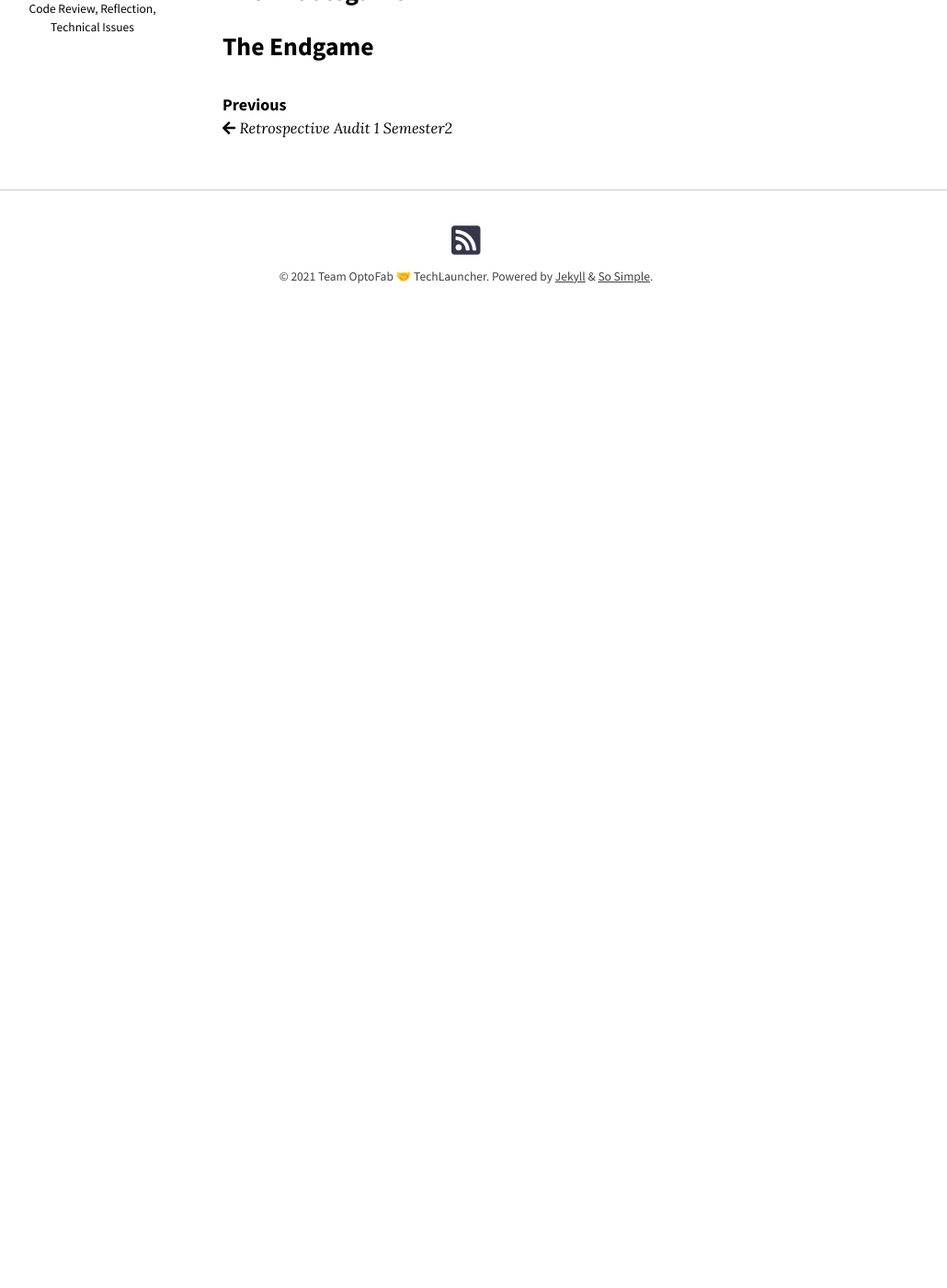
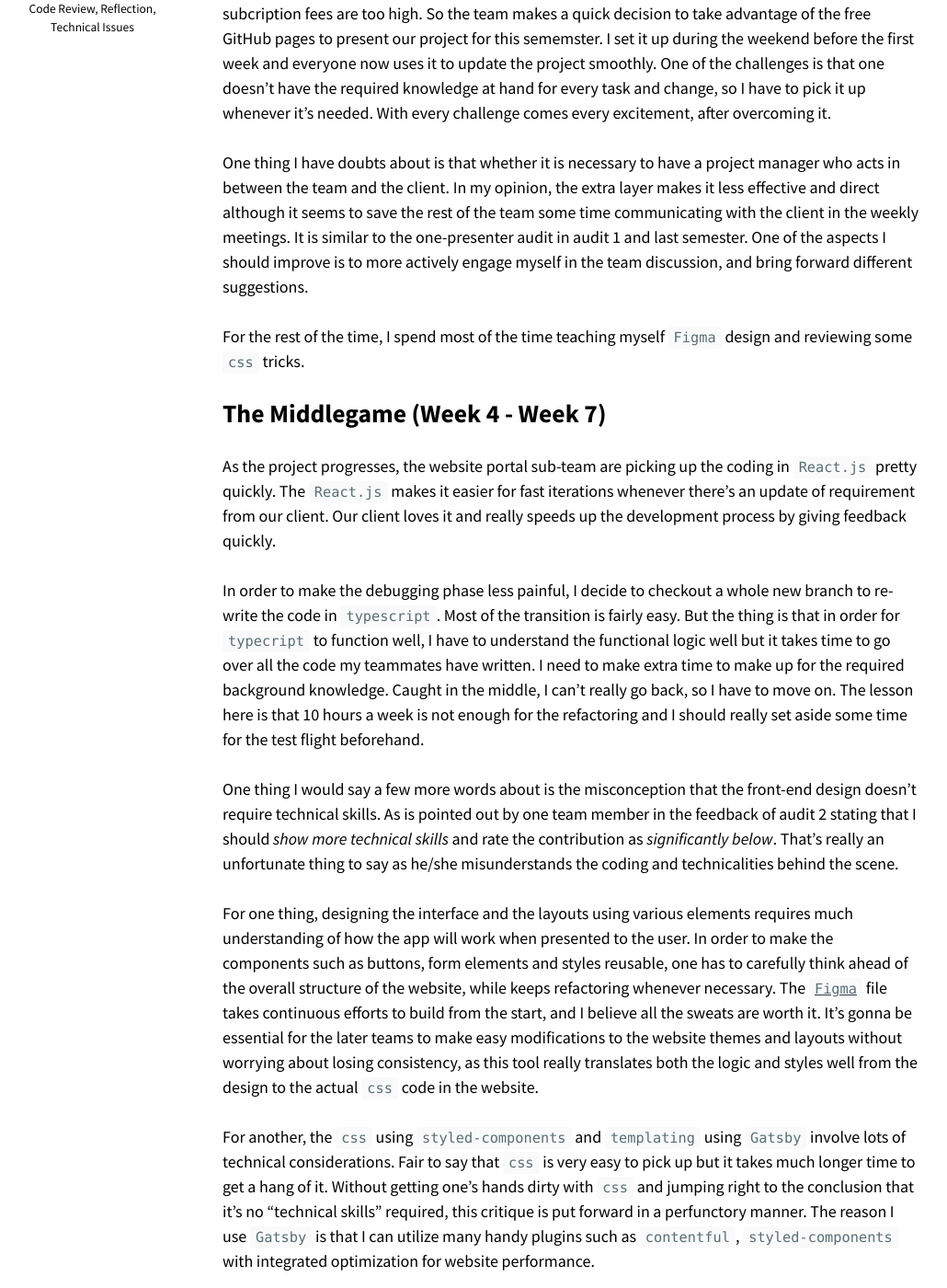
Before and after one commit to optofab/optofab.github.io, a Jekyll site: the page built from _retrospectives/2021-09-04-Retrospective-Indivisual-Phillip.md, in a window 1280 px wide and 1400 px high, scrolled down 707 px. Shown: the whole window at 92% size, without its empty margins (133-1163 px from the left). Built offline with Jekyll 4.4.1, drawn with Linux system fonts in a browser that asks for light colours; nearby versions of some CDN libraries; emoji names are drawn with the system emoji font; before the commit the page ends 1090 px from its top, so only the background shows below that; some of the changed text lies outside the part shown.

Commit message:
add indivisual retrospective

```diff
--- a/_retrospectives/2021-09-04-Retrospective-Indivisual-Phillip.md
+++ b/_retrospectives/2021-09-04-Retrospective-Indivisual-Phillip.md
@@ -10,8 +10,28 @@ tag:
 
 > “Everything that irritates us about others can lead us to an understanding of ourselves.” ― [Carl Gustav Jung](https://en.wikipedia.org/wiki/Carl_Jung)
 
-## The Opening
+## The Opening (Week 1 - Week 3)
 
-## The Middlegame
+The team has to migrate the original landing page hosted on Confluence to GitHub because the subcription fees are too high. So the team makes a quick decision to take advantage of the free GitHub pages to present our project for this sememster. I set it up during the weekend before the first week and everyone now uses it to update the project smoothly. One of the challenges is that one doesn't have the required knowledge at hand for every task and change, so I have to pick it up whenever it's needed. With every challenge comes every excitement, after overcoming it.
 
-## The Endgame
+One thing I have doubts about is that whether it is necessary to have a project manager who acts in between the team and the client. In my opinion, the extra layer makes it less effective and direct although it seems to save the rest of the team some time communicating with the client in the weekly meetings. It is similar to the one-presenter audit in audit 1 and last semester. One of the aspects I should improve is to more actively engage myself in the team discussion, and bring forward different suggestions.
+
+For the rest of the time, I spend most of the time teaching myself `Figma` design and reviewing some `css` tricks.
+
+## The Middlegame (Week 4 - Week 7)
+
+As the project progresses, the website portal sub-team are picking up the coding in `React.js` pretty quickly. The `React.js` makes it easier for fast iterations whenever there's an update of requirement from our client. Our client loves it and really speeds up the development process by giving feedback quickly.
+
+In order to make the debugging phase less painful, I decide to checkout a whole new branch to re-write the code in `typescript`. Most of the transition is fairly easy. But the thing is that in order for `typecript` to function well, I have to understand the functional logic well but it takes time to go over all the code my teammates have written. I need to make extra time to make up for the required background knowledge. Caught in the middle, I can't really go back, so I have to move on. The lesson here is that 10 hours a week is not enough for the refactoring and I should really set aside some time for the test flight beforehand.
+
+One thing I would say a few more words about is the misconception that the front-end design doesn't require technical skills. As is pointed out by one team member in the feedback of audit 2 stating that I should _show more technical skills_ and rate the contribution as _significantly below_. That's really an unfortunate thing to say as he/she misunderstands the coding and technicalities behind the scene.
+
+For one thing, designing the interface and the layouts using various elements requires much understanding of how the app will work when presented to the user. In order to make the components such as buttons, form elements and styles reusable, one has to carefully think ahead of the overall structure of the website, while keeps refactoring whenever necessary. The [`Figma`](https://www.figma.com/file/ol7ZmeiJ24GHMqA7N7IebW/OptoFab?node-id=0%3A1) file takes continuous efforts to build from the start, and I believe all the sweats are worth it. It's gonna be essential for the later teams to make easy modifications to the website themes and layouts without worrying about losing consistency, as this tool really translates both the logic and styles well from the design to the actual `css` code in the website.
+
+For another, the `css` using `styled-components` and `templating` using `Gatsby` involve lots of technical considerations. Fair to say that `css` is very easy to pick up but it takes much longer time to get a hang of it. Without getting one's hands dirty with `css` and jumping right to the conclusion that it's no "technical skills" required, this critique is put forward in a perfunctory manner. The reason I use `Gatsby` is that I can utilize many handy plugins such as `contentful`, `styled-components` with integrated optimization for website performance.
+
+In my case, I have scanned through lots of the written code on the front-end development on GitHub repo, although reading them is no enjoyable in any sense, I very much appreciate the efforts that's devoted to it. I also try to code part of it myself to get it working such as the form generating and uploading funcitonalities, and compare it with the existed code. Only after then can I suggest that the coding really needs more refactoring, optimization and comments, in order for future teams to maintain the codebase.
+
+I'm not blaming anyone for the practices adopted in the project, though if we were to start over, a code review process is strongly recommended to boost the efficiency and improve the code quality. Also, the team tends to divide into groups that only care about its own agenda without really devoting to making a great product. I have trouble agreeing with this "practical" pivot as I prefer to work out a product that'll make myself proud, despite all kinds of difficulties and more dedication required. I should also learn from the experience that the focus should be to improve the skills constantly while meeting every challenge along the way, instead of paying attention to the non-constructive critique.
+
+## The Endgame (Week 7 - Week 12)
```
Also changed, not shown: other parts of _retrospectives/2021-09-04-Retrospective-Indivisual-Phillip.md (+1 -1 lines), reflection_log.md (+17 -17 lines).
